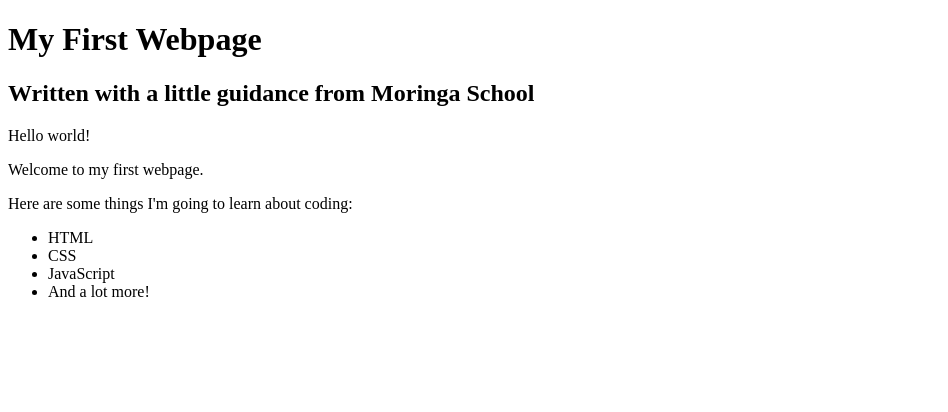
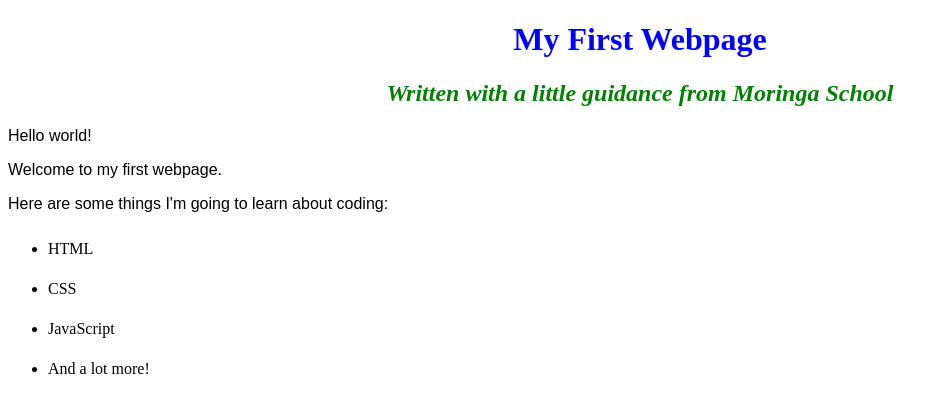
Before and after one commit to LauraMacharia/first-webpage, a plain HTML site: page index.html in a window 1280 px wide. Shown: the whole page, without its empty margins (0-948 px from the left). Drawn offline with Linux system fonts and the light colour scheme.

Commit message:
indexhttps://github.com/LauraMacharia/first-webpage.git

```diff
--- a/my-first-website.html
+++ b/index.html
@@ -3,6 +3,7 @@
   <head>
     <meta charset="utf-8">
     <title>My first webpage!</title>
+    <link rel="stylesheet" type="text/css" href="styles.css">
   </head>
   <body>
     <h1>My First Webpage</h1>
--- /dev/null
+++ b/styles.css
@@ -0,0 +1,15 @@
+h1{
+  color:blue;
+  text-align: center;
+}
+h2{
+  color: green;
+  font-style: italic;
+  text-align: center;
+}
+p {
+  font-family: sans-serif;
+}
+ul {
+  line-height: 40px;
+}
```
Also changed, not shown: favourite-things.html (added).
